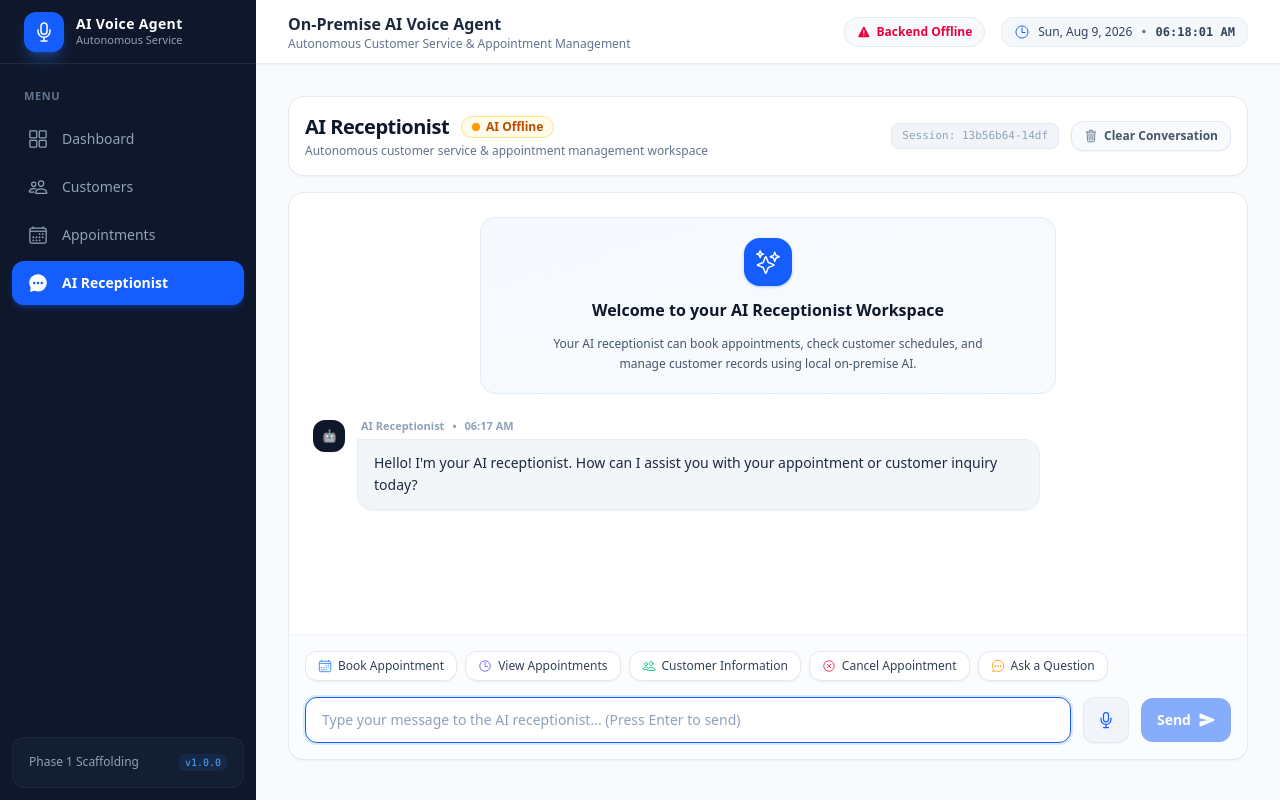
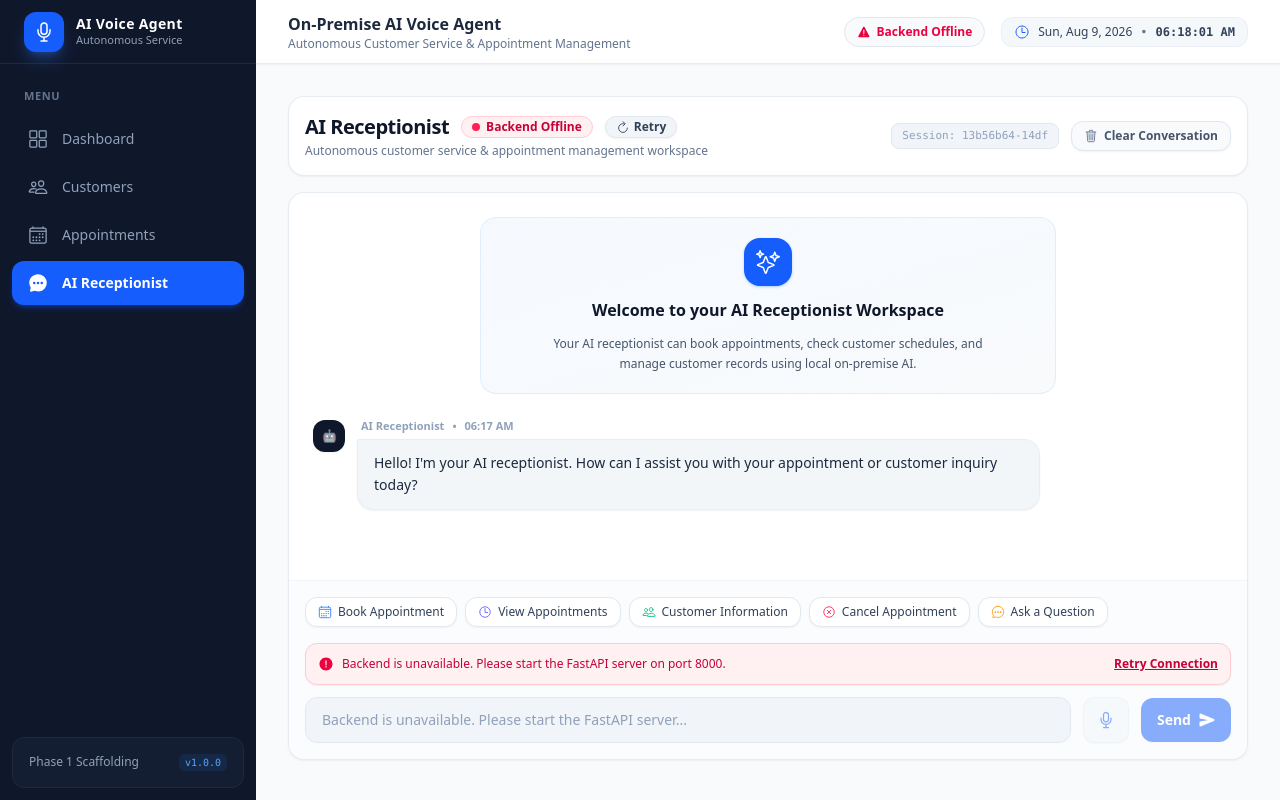
Before and after one commit to hari180607-alt/On-premise-AI-voice-agent, a React (Vite) app in the folder frontend/: page /ai-receptionist in a window 1280 px wide. Built offline with nearby package versions, Linux system fonts and the light colour scheme; no server answers.

Commit message:
fix: resolve AI and Backend status indicators, health JSON schema, and independent service pills

```diff
--- a/frontend/src/pages/AIReceptionistPage.jsx
+++ b/frontend/src/pages/AIReceptionistPage.jsx
@@ -53,8 +53,13 @@ export default function AIReceptionistPage() {
   const [conversationId, setConversationId] = useState(() => generateSessionId());
 
   // AI Engine Status States
-  const [backendStatus, setBackendStatus] = useState(null);
-  const [ollamaStatus, setOllamaStatus] = useState(null);
+  const [healthState, setHealthState] = useState('checking'); // 'checking' | 'healthy' | 'unhealthy'
+  const [backendOnline, setBackendOnline] = useState(null);
+  const [databaseConnected, setDatabaseConnected] = useState(null);
+  const [aiOnline, setAiOnline] = useState(null);
+  const [voiceReady, setVoiceReady] = useState(null);
+  const [healthData, setHealthData] = useState(null);
+  const [checkingLoading, setCheckingLoading] = useState(false);
 
   const messagesEndRef = useRef(null);
   const inputRef = useRef(null);
@@ -101,30 +106,47 @@ export default function AIReceptionistPage() {
     }
   };
 
-  // Poll server and Ollama status
-  useEffect(() => {
-    let isMounted = true;
-    const checkStatus = async () => {
+  const checkHealthStatus = async () => {
+    setCheckingLoading(true);
     try {
       const health = await healthService.getHealthStatus();
-        if (isMounted) {
-          setBackendStatus(health.status === 'healthy');
-          setOllamaStatus(health.ollama ? health.ollama.connected : false);
-        }
+      setHealthData(health);
+
+      const isBackendUp = health && (health.status === 'healthy' || health.backend?.connected === true);
+      const isDbUp = health?.database?.connected === true;
+      const isAiUp = health?.ollama?.connected === true && health?.ollama?.model_available === true;
+      const isVoiceUp = health?.voice?.whisper_stt === true || health?.voice?.tts === true;
+
+      setBackendOnline(isBackendUp);
+      setDatabaseConnected(isDbUp);
+      setAiOnline(isAiUp);
+      setVoiceReady(isVoiceUp);
+      setHealthState(isBackendUp ? 'healthy' : 'unhealthy');
+
+      // Task 13: Console debug logging
+      console.log('[Health] Backend:', isBackendUp ? 'ONLINE' : 'OFFLINE');
+      console.log('[Health] MongoDB:', isDbUp ? 'ONLINE' : 'OFFLINE');
+      console.log('[Health] Ollama:', health?.ollama?.connected ? 'ONLINE' : 'OFFLINE');
+      console.log('[Health] Model qwen3:4b:', health?.ollama?.model_available ? 'AVAILABLE' : 'UNAVAILABLE');
+      console.log('[Health] Whisper:', health?.voice?.whisper_stt ? 'AVAILABLE' : 'UNAVAILABLE');
+      console.log('[Health] TTS:', health?.voice?.tts ? 'AVAILABLE' : 'UNAVAILABLE');
     } catch (err) {
-        if (isMounted) {
-          setBackendStatus(false);
-          setOllamaStatus(false);
-        }
+      console.error('[Health] System health check failed:', err);
+      setBackendOnline(false);
+      setDatabaseConnected(false);
+      setAiOnline(false);
+      setVoiceReady(false);
+      setHealthState('unhealthy');
+    } finally {
+      setCheckingLoading(false);
     }
   };
 
-    checkStatus();
-    const interval = setInterval(checkStatus, 10000);
-    return () => {
-      isMounted = false;
-      clearInterval(interval);
-    };
+  // Poll server and Ollama status every 10 seconds
+  useEffect(() => {
+    checkHealthStatus();
+    const interval = setInterval(checkHealthStatus, 10000);
+    return () => clearInterval(interval);
   }, []);
 
   // Auto-scroll to latest message inside conversation box
@@ -222,9 +244,30 @@ export default function AIReceptionistPage() {
       {/* Top Workspace Header */}
       <div className="flex flex-col sm:flex-row sm:items-center justify-between gap-4 shrink-0 bg-white p-4 rounded-2xl border border-slate-200/80 shadow-xs">
         <div>
-          <div className="flex items-center gap-3">
-            <h1 className="text-xl font-extrabold text-slate-900 tracking-tight">AI Receptionist</h1>
-            {ollamaStatus === true ? (
+          <div className="flex items-center gap-2 flex-wrap">
+            <h1 className="text-xl font-extrabold text-slate-900 tracking-tight mr-1">AI Receptionist</h1>
+
+            {/* Backend Status Pill */}
+            {healthState === 'checking' && backendOnline === null ? (
+              <span className="inline-flex items-center gap-1.5 px-2.5 py-0.5 rounded-full text-xs font-bold bg-amber-50 text-amber-700 border border-amber-200">
+                <span className="w-2 h-2 rounded-full bg-amber-500 animate-ping" />
+                Checking system...
+              </span>
+            ) : backendOnline ? (
+              <span className="inline-flex items-center gap-1.5 px-2.5 py-0.5 rounded-full text-xs font-bold bg-emerald-50 text-emerald-700 border border-emerald-200">
+                <span className="w-2 h-2 rounded-full bg-emerald-500" />
+                Backend Online
+              </span>
+            ) : (
+              <span className="inline-flex items-center gap-1.5 px-2.5 py-0.5 rounded-full text-xs font-bold bg-rose-50 text-rose-700 border border-rose-200">
+                <span className="w-2 h-2 rounded-full bg-rose-500" />
+                Backend Offline
+              </span>
+            )}
+
+            {/* Local AI Status Pill */}
+            {backendOnline && (
+              aiOnline ? (
                 <span className="inline-flex items-center gap-1.5 px-2.5 py-0.5 rounded-full text-xs font-bold bg-emerald-50 text-emerald-700 border border-emerald-200">
                   <span className="w-2 h-2 rounded-full bg-emerald-500 animate-pulse" />
                   Local AI Online
@@ -234,7 +277,44 @@ export default function AIReceptionistPage() {
                   <span className="w-2 h-2 rounded-full bg-amber-500" />
                   AI Offline
                 </span>
+              )
             )}
+
+            {/* Database Status Pill */}
+            {backendOnline && (
+              databaseConnected ? (
+                <span className="inline-flex items-center gap-1.5 px-2.5 py-0.5 rounded-full text-xs font-bold bg-emerald-50 text-emerald-700 border border-emerald-200">
+                  <span className="w-2 h-2 rounded-full bg-emerald-500" />
+                  Database Connected
+                </span>
+              ) : (
+                <span className="inline-flex items-center gap-1.5 px-2.5 py-0.5 rounded-full text-xs font-bold bg-rose-50 text-rose-700 border border-rose-200">
+                  <span className="w-2 h-2 rounded-full bg-rose-500" />
+                  Database Offline
+                </span>
+              )
+            )}
+
+            {/* Voice Status Pill */}
+            {backendOnline && (
+              <span className={`inline-flex items-center gap-1.5 px-2.5 py-0.5 rounded-full text-xs font-bold ${
+                voiceReady ? 'bg-emerald-50 text-emerald-700 border border-emerald-200' : 'bg-slate-100 text-slate-600 border border-slate-200'
+              }`}>
+                <span className={`w-2 h-2 rounded-full ${voiceReady ? 'bg-emerald-500' : 'bg-slate-400'}`} />
+                {voiceReady ? 'Voice Ready' : 'Voice Offline'}
+              </span>
+            )}
+
+            {/* Manual Retry Button */}
+            <button
+              onClick={checkHealthStatus}
+              disabled={checkingLoading}
+              className="inline-flex items-center gap-1 px-2.5 py-0.5 text-xs font-semibold text-slate-700 bg-slate-100 hover:bg-slate-200 rounded-full border border-slate-200 transition-colors shadow-xs ml-1"
+              title="Re-check system status"
+            >
+              <IoRefreshOutline className={`w-3.5 h-3.5 ${checkingLoading ? 'animate-spin' : ''}`} />
+              <span>Retry</span>
+            </button>
           </div>
           <p className="text-xs text-slate-500 mt-0.5">
             Autonomous customer service & appointment management workspace
@@ -428,16 +508,47 @@ export default function AIReceptionistPage() {
             </button>
           </div>
 
+          {/* Status Alert Banners */}
+          {backendOnline === false && (
+            <div className="p-3 bg-rose-50 border border-rose-200 rounded-xl text-rose-700 text-xs font-medium flex items-center justify-between shadow-xs">
+              <span className="flex items-center gap-2">
+                <IoAlertCircleSharp className="w-4 h-4 text-rose-600 shrink-0" />
+                Backend is unavailable. Please start the FastAPI server on port 8000.
+              </span>
+              <button onClick={checkHealthStatus} className="underline font-bold hover:text-rose-900 shrink-0">
+                Retry Connection
+              </button>
+            </div>
+          )}
+
+          {backendOnline && aiOnline === false && (
+            <div className="p-3 bg-amber-50 border border-amber-200 rounded-xl text-amber-800 text-xs font-medium flex items-center justify-between shadow-xs">
+              <span className="flex items-center gap-2">
+                <IoAlertCircleSharp className="w-4 h-4 text-amber-600 shrink-0" />
+                Local AI engine is unavailable. Please start Ollama with model qwen3:4b.
+              </span>
+              <button onClick={checkHealthStatus} className="underline font-bold hover:text-amber-900 shrink-0">
+                Retry
+              </button>
+            </div>
+          )}
+
           {/* Form Message Input */}
           <form onSubmit={(e) => { e.preventDefault(); handleSendMessage(); }} className="flex items-center gap-3">
             <input
               ref={inputRef}
               type="text"
-              placeholder={isRecording ? "Listening to your voice..." : "Type your message to the AI receptionist... (Press Enter to send)"}
+              placeholder={
+                backendOnline === false
+                  ? "Backend is unavailable. Please start the FastAPI server..."
+                  : isRecording
+                  ? "Listening to your voice..."
+                  : "Type your message to the AI receptionist... (Press Enter to send)"
+              }
               value={inputText}
               onChange={(e) => setInputText(e.target.value)}
               onKeyDown={handleKeyDown}
-              disabled={loading || isRecording}
+              disabled={loading || isRecording || backendOnline === false}
               className="flex-1 px-4 py-3 text-sm bg-white border border-slate-200 rounded-xl focus:outline-none focus:border-blue-600 focus:ring-2 focus:ring-blue-100 transition-all disabled:bg-slate-100 disabled:text-slate-400 placeholder:text-slate-400"
             />
 
@@ -445,7 +556,7 @@ export default function AIReceptionistPage() {
             <button
               type="button"
               onClick={isRecording ? stopRecording : startRecording}
-              disabled={loading || recordingLoading}
+              disabled={loading || recordingLoading || backendOnline === false}
               title={isRecording ? "Stop Voice Recording" : "Speak to AI Receptionist"}
               className={`p-3 rounded-xl font-semibold transition-all shadow-xs flex items-center justify-center shrink-0 disabled:opacity-50 ${
                 isRecording
@@ -458,7 +569,7 @@ export default function AIReceptionistPage() {
 
             <button
               type="submit"
-              disabled={loading || !inputText.trim() || isRecording}
+              disabled={loading || !inputText.trim() || isRecording || backendOnline === false}
               className="px-4 py-3 bg-blue-600 hover:bg-blue-700 text-white rounded-xl font-semibold transition-all shadow-xs flex items-center justify-center gap-2 shrink-0 disabled:opacity-50 disabled:hover:bg-blue-600 text-sm"
             >
               <span>Send</span>
--- a/frontend/src/services/healthService.js
+++ b/frontend/src/services/healthService.js
@@ -1,16 +1,19 @@
 import api from './api';
-import axios from 'axios';
 
 export const healthService = {
-  // Check health status from /api/v1/health
+  // Check system health status from /api/v1/health using configured API client
   async getHealthStatus() {
-    const response = await api.get('/health', { suppressToast: true });
-    return response.data;
-  },
-
-  // Check root status from http://127.0.0.1:8000/
-  async getRootStatus() {
-    const response = await axios.get('http://127.0.0.1:8000/', { timeout: 5000 });
-    return response.data;
+    try {
+      const response = await api.get('/health', { suppressToast: true, timeout: 5000 });
+      return response.data;
+    } catch (error) {
+      return {
+        status: 'unhealthy',
+        backend: { connected: false },
+        database: { connected: false, status: 'Disconnected' },
+        ollama: { connected: false, status: 'Disconnected', model: 'qwen3:4b', model_available: false },
+        voice: { whisper_stt: false, tts: false }
+      };
+    }
   },
 };
```
Also changed, not shown: 1 other file (tests, documents, lock files or other folders). Lines whose indentation alone changed are shown as unchanged.
